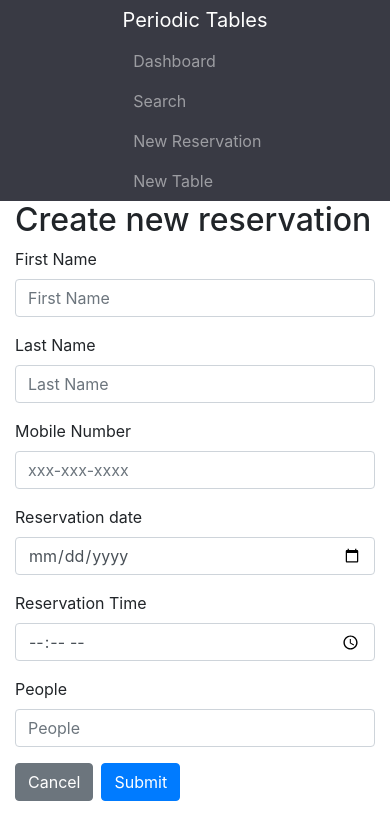
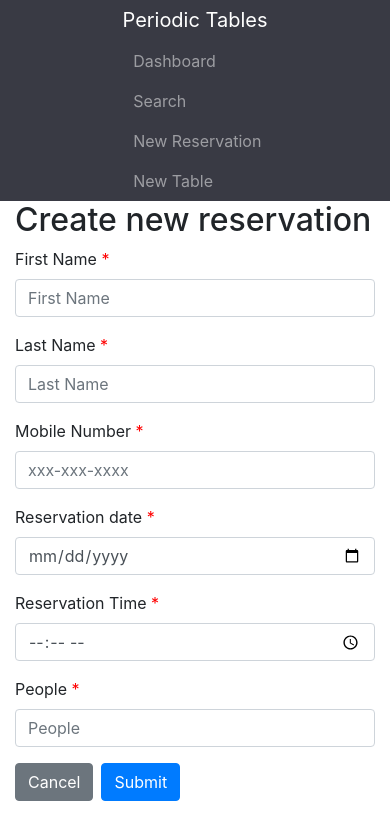
Before and after one commit to itsmohitkr/resturant-reservatation-system, a React (Create React App) app in the folder front-end/: page /reservations/new in a window 390 px wide. Shown: the top 840 px of the page. Built offline with nearby package versions, Linux system fonts and the light colour scheme; no server answers; a web font is replaced by a local one.

Commit message:
seat form error fixed

```diff
--- a/front-end/src/layout/Search/SearchReservation.js
+++ b/front-end/src/layout/Search/SearchReservation.js
@@ -1,4 +1,4 @@
-import React, { useState } from "react";
+import React, { useState,useEffect } from "react";
 import { listReservationsByMobileNumber } from "../../utils/api";
 import ShowAllReservation from "./ShowAllReservation";
 import ErrorAlert from "../ErrorAlert";
@@ -36,6 +36,14 @@ function SearchReservation() {
       setIsLoading(false);
     }
   };
+
+  useEffect(() => {
+    const timeoutId = setTimeout(() => {
+      setReservationsError(null);
+    }, 3000);
+
+    return () => clearTimeout(timeoutId);
+  },[reservationsError])
 
   return (
     <div>
--- a/front-end/src/layout/Search/ShowAllReservation.js
+++ b/front-end/src/layout/Search/ShowAllReservation.js
@@ -65,7 +65,7 @@ function ShowAllReservation({ reservations }) {
       );
     });
     return (
-      <table className="table">
+      <table className="table mt-5">
         <thead>
           <tr>
             <th scope="col">S.No</th>
--- a/front-end/src/layout/reservation/CreateReaservation.js
+++ b/front-end/src/layout/reservation/CreateReaservation.js
@@ -16,13 +16,6 @@ function CreateReaservation() {
   };
   const [formData, setFormData] = useState({ ...initialFormData });
   const [reservationsError, setReservationsError] = useState(null);
-
-  const changeHandler = ({ target }) => {
-    if (target.name === "people" && target.value <= 0) {
-      target.value = "";
-    }
-    setFormData({ ...formData, [target.name]: target.value });
-  };
 
   const submitHandler = (event) => {
     event.preventDefault();
@@ -44,7 +37,7 @@ function CreateReaservation() {
       <h2>Create new reservation</h2>
       <ErrorAlert error={reservationsError} />
 
-      <ReservationForm formData={formData} changeHandler={changeHandler} />
+      <ReservationForm formData={formData} setFormData={setFormData} />
 
       <button
         type="submit"
@@ -58,7 +51,6 @@ function CreateReaservation() {
         className="btn btn-primary mx-2"
         onClick={submitHandler}
       >
-
         Submit
       </button>
     </div>
--- a/front-end/src/layout/reservation/EditReservation.js
+++ b/front-end/src/layout/reservation/EditReservation.js
@@ -1,4 +1,4 @@
-import  { useState, useEffect } from "react";
+import { useState, useEffect } from "react";
 import ReservationForm from "./ReservationForm";
 import ErrorAlert from "../ErrorAlert";
 import { useHistory, useParams } from "react-router-dom";
@@ -7,10 +7,7 @@ import { editReservation, readReservations } from "../../utils/api";
 function EditReservation() {
   const history = useHistory();
   const { reservation_id } = useParams();
-    const [reservations, setReservations] = useState([]);
-
-const [reservationsError, setReservationsError] = useState(null);
-    let initialFormData = {
+  const initialFormData = {
     first_name: "",
     last_name: "",
     mobile_number: "",
@@ -18,7 +15,10 @@ const [reservationsError, setReservationsError] = useState(null);
     reservation_time: "",
     people: "",
   };
-    const [formData, setFormData] = useState({...initialFormData});
+  const [reservations, setReservations] = useState([]);
+  const [isFetched, setIsFetched] = useState(false);
+  const [reservationsError, setReservationsError] = useState(null);
+  const [formData, setFormData] = useState({ ...initialFormData });
 
   useEffect(() => {
     const abortController = new AbortController();
@@ -28,9 +28,8 @@ const [reservationsError, setReservationsError] = useState(null);
           reservation_id,
           abortController.signal
         );
-
         setReservations(reservationData);
-
+        setIsFetched(true);
       } catch (error) {
         if (error.name === "AbortError") {
           console.log("Aborted");
@@ -56,12 +55,7 @@ const [reservationsError, setReservationsError] = useState(null);
     }
   }, [reservations]);
 
-  const changeHandler = ({ target }) => {
-    if (target.name === "people" && target.value <= 0) {
-      target.value = "";
-    }
-    setFormData({ ...formData, [target.name]: target.value });
-  };
+
 
   const submitHandler = (event) => {
     event.preventDefault();
@@ -82,7 +76,7 @@ const [reservationsError, setReservationsError] = useState(null);
     <div>
       <h2>Edit Reservation.</h2>
       <ErrorAlert error={reservationsError} />
-      <ReservationForm formData={formData} changeHandler={changeHandler} />
+      <ReservationForm formData={formData} setFormData={setFormData} />
       <button
         type="submit"
         className="btn btn-secondary"
@@ -90,6 +84,7 @@ const [reservationsError, setReservationsError] = useState(null);
       >
         Cancel
       </button>
+      {isFetched ? (
         <button
           type="submit"
           className="btn btn-primary mx-2"
@@ -97,6 +92,16 @@ const [reservationsError, setReservationsError] = useState(null);
         >
           Submit
         </button>
+      ) : (
+        <button
+          type="submit"
+          className="btn btn-primary mx-2"
+          onClick={submitHandler}
+          disabled
+        >
+          Submit
+        </button>
+      )}
     </div>
   );
 }
--- a/front-end/src/layout/reservation/ReservationForm.js
+++ b/front-end/src/layout/reservation/ReservationForm.js
@@ -1,10 +1,18 @@
-function ReservationForm({formData,changeHandler}) {
+function ReservationForm({ formData, setFormData }) {
+
+  const changeHandler = ({ target }) => {
+    setFormData({ ...formData, [target.name]: target.value });
+  };
+
   return (
     <div>
       <form>
         <div className="form-row">
           <div className="form-group col-md-5">
-              <label htmlFor="first_name">First Name</label>
+            <label htmlFor="first_name">
+              First Name <span style={{ color: "red" }}>*</span>
+            </label>
+
             <input
               type="text"
               className="form-control"
@@ -16,7 +24,9 @@ function ReservationForm({formData,changeHandler}) {
             />
           </div>
           <div className="form-group col-md-5">
-              <label htmlFor="last_name">Last Name</label>
+            <label htmlFor="last_name">
+              Last Name <span style={{ color: "red" }}>*</span>
+            </label>
             <input
               type="text"
               className="form-control"
@@ -30,7 +40,9 @@ function ReservationForm({formData,changeHandler}) {
         </div>
         <div className="form-row">
           <div className="form-group col-md-5">
-              <label htmlFor="mobile_number">Mobile Number</label>
+            <label htmlFor="mobile_number">
+              Mobile Number <span style={{ color: "red" }}>*</span>
+            </label>
             <input
               type="tel"
               className="form-control"
@@ -43,7 +55,9 @@ function ReservationForm({formData,changeHandler}) {
             />
           </div>
           <div className="form-group col-md-5">
-              <label htmlFor="reservation_date">Reservation date</label>
+            <label htmlFor="reservation_date">
+              Reservation date <span style={{ color: "red" }}>*</span>
+            </label>
             <input
               type="date"
               className="form-control"
@@ -57,7 +71,9 @@ function ReservationForm({formData,changeHandler}) {
         </div>
         <div className="form-row">
           <div className="form-group col-md-5">
-              <label htmlFor="reservation_time">Reservation Time</label>
+            <label htmlFor="reservation_time">
+              Reservation Time <span style={{ color: "red" }}>*</span>
+            </label>
             <input
               type="time"
               className="form-control"
@@ -69,9 +85,12 @@ function ReservationForm({formData,changeHandler}) {
             />
           </div>
           <div className="form-group col-md-2">
-              <label htmlFor="people">People</label>
+            <label htmlFor="people">
+              People <span style={{ color: "red" }}>*</span>
+            </label>
             <input
               type="number"
+              min="1"
               className="form-control"
               id="people"
               name="people"
--- a/front-end/src/layout/reservation/SeatReservation.js
+++ b/front-end/src/layout/reservation/SeatReservation.js
@@ -14,9 +14,8 @@ function SeatReservation() {
     const abortController = new AbortController();
     async function loadDashboard() {
       try {
-        const tableDate = await listTable(abortController.signal);
-        setTableError(null);
-        setTables(tableDate);
+        const tableData = await listTable(abortController.signal);
+        setTables(tableData);
       } catch (error) {
         if (error.name === "AbortError") {
           console.log("Aborted");
@@ -31,7 +30,6 @@ function SeatReservation() {
 
   const submitHandler = async (event) => {
     try {
-
       await assignReservationToTable(tableId, reservation_id);
       history.push("/");
     } catch (error) {
@@ -55,10 +53,10 @@ const submitHandler = async (event) => {
       <div>
         <h2>Select Table</h2>
         <ErrorAlert error={tableError} />
-
+        <div className="row">
+          <div class="form-group col-md-4">
             <select
-          className="form-select form-select-lg"
-          aria-label=".form-select-lg example"
+              class="form-control"
               name="table_id"
               onChange={handleChange}
               value={tableId}
@@ -66,21 +64,24 @@ const submitHandler = async (event) => {
               <option value="">Select Table</option>
               {allTable}
             </select>
-
+          </div>
+          <div className="col-md-3">
             <button
               type="submit"
-          className="btn btn-secondary mx-5"
+              className="btn btn-secondary"
               onClick={() => history.goBack()}
             >
               Cancel
             </button>
             <button
               type="submit"
-          className="btn btn-primary"
+              className="btn btn-primary mx-3"
               onClick={submitHandler}
             >
               Submit
             </button>
+          </div>
+        </div>
       </div>
     );
   } else {
--- a/front-end/src/layout/table/CreateTable.js
+++ b/front-end/src/layout/table/CreateTable.js
@@ -15,9 +15,6 @@ function CreateTable() {
   const [reservationsError, setReservationsError] = useState(null);
 
   const changeHandler = ({ target }) => {
-    if (target.name === "capacity" && target.value<=0) {
-      target.value = 0;
-    }
     setFormData({ ...formData, [target.name]: target.value });
   };
 
@@ -60,6 +57,7 @@ function CreateTable() {
             <input
               type="number"
               className="form-control"
+              min="1"
               id="capacity"
               name="capacity"
               placeholder="capacity"
```
Also changed, not shown: 2 other files (tests, documents, lock files or other folders). Lines whose indentation alone changed are shown as unchanged.
